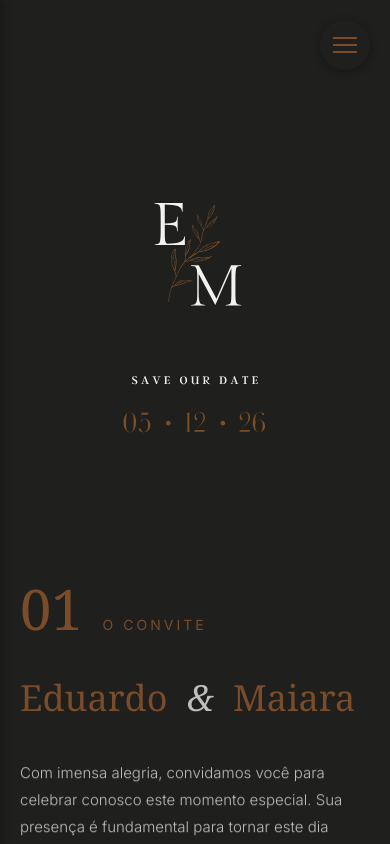
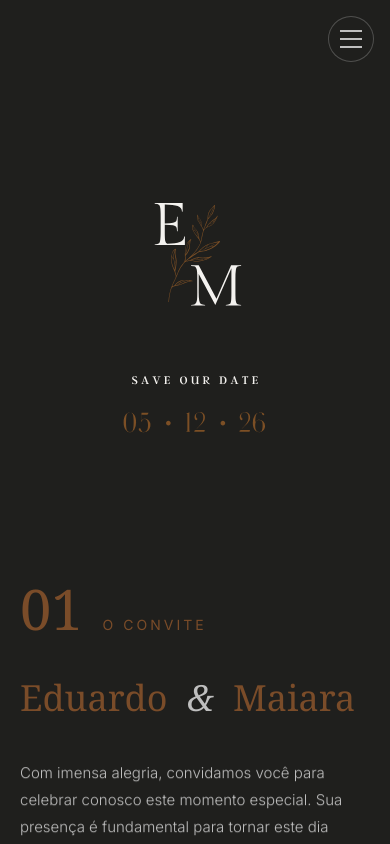
Before and after one commit to eduardo-weise/wedding-page, an Angular app: page / in a window 390 px wide. Shown: the top 844 px of the page. Built offline with nearby package versions, Linux system fonts and the light colour scheme.

Commit message:
refactor: reconstrução do menu

```diff
--- a/src/app/components/side-menu/side-menu.component.html
+++ b/src/app/components/side-menu/side-menu.component.html
@@ -1,46 +1,28 @@
-<div class="side-menu-container">
-  <!-- Menu Toggle Button -->
-  <button
-    class="menu-toggle"
-    [class.open]="isOpen"
-    (click)="toggleMenu()"
-    aria-label="Toggle menu">
-    <span class="hamburger-line"></span>
-    <span class="hamburger-line"></span>
-    <span class="hamburger-line"></span>
-  </button>
+<div class="menu-container">
+	<!-- Desktop: top-centered dots with reveal text on hover -->
+	<nav class="desktop-menu" aria-label="Navegação principal">
+		<ul class="dot-list">
+			<li *ngFor="let item of menuItems" class="dot-item" (click)="scrollToSection(item.id)">
+				<span class="dot" aria-hidden="true"></span>
+				<span class="dot-label">{{ item.label }}</span>
+			</li>
+		</ul>
+	</nav>
 
-  <!-- Overlay -->
-  <div
-    class="menu-overlay"
-    [class.visible]="isOpen"
-    (click)="closeMenu()">
-  </div>
+	<!-- Mobile: hamburger that morphs to X and reveals text list -->
+	<div class="mobile-menu" aria-label="Menu móvel">
+		<button class="burger" [class.open]="isOpen" (click)="toggleMenu()" aria-label="Alternar menu">
+			<span></span>
+			<span></span>
+			<span></span>
+		</button>
 
-  <!-- Side Menu -->
-  <nav class="side-menu" [class.open]="isOpen">
-    <div class="menu-header">
-      <h3>Menu</h3>
-      <button class="close-btn" (click)="closeMenu()" aria-label="Close menu">
-        <svg width="24" height="24" viewBox="0 0 24 24" fill="none">
-          <path d="M18 6L6 18M6 6L18 18" stroke="currentColor" stroke-width="2" stroke-linecap="round"/>
-        </svg>
-      </button>
-    </div>
+		<div class="menu-overlay" [class.visible]="isOpen" (click)="closeMenu()"></div>
 
-    <ul class="menu-list">
-      <li
-        *ngFor="let item of menuItems"
-        class="menu-item"
-        (click)="scrollToSection(item.id)">
-        <span class="menu-icon">{{ item.icon }}</span>
-        <span class="menu-label">{{ item.label }}</span>
-      </li>
-    </ul>
-
-    <div class="menu-footer">
-      <p class="couple-initials">E & M</p>
-      <p class="wedding-date">05.12.26</p>
-    </div>
-  </nav>
+		<div class="mobile-items" [class.open]="isOpen">
+			<ul>
+				<li *ngFor="let item of menuItems" (click)="scrollToSection(item.id)">{{ item.label }}</li>
+			</ul>
+		</div>
+	</div>
 </div>
--- a/src/app/components/side-menu/side-menu.component.scss
+++ b/src/app/components/side-menu/side-menu.component.scss
@@ -1,46 +1,145 @@
-.side-menu-container {
+.menu-container {
 	position: fixed;
-  top: 0;
+	top: 16px;
 	left: 0;
+	right: 0;
 	z-index: 1000;
+	pointer-events: none;
+}
 
-  .menu-toggle {
+.desktop-menu {
+	display: flex;
+	justify-content: center;
+	pointer-events: auto;
+
+	.dot-list {
+		display: flex;
+		align-items: center;
+		gap: 18px;
+		margin: 0;
+		padding: 0;
+		list-style: none;
+	}
+
+	.dot-item {
+		position: relative;
+		cursor: pointer;
+		padding: 12px;
+		transition: transform 0.35s ease-in-out;
+
+		&:hover {
+			transform: translateY(-2px);
+
+			.dot {
+				padding: 0;
+				height: 17px;
+				min-width: 17px;
+				border-radius: 50%;
+				box-shadow: 0 0 0 0 rgba(0, 0, 0, 0);
+				background-color: transparent;
+			}
+
+			.dot-label {
+				opacity: 1;
+				transform: translate(-50%, -50%) scale(1);
+			}
+		}
+
+		.dot {
+			display: inline-flex;
+			align-items: center;
+			justify-content: center;
+			min-width: 17px;
+			height: 17px;
+			border-radius: 50%;
+			background-color: var(--color-text-muted);
+			transition: opacity 0.15s ease-in-out, border-radius 0.15s ease-in-out, box-shadow 0.15s ease-in-out, background 0.15s ease-in-out;
+			box-shadow: 0 0 10px color-mix(in srgb, var(--color-text-muted) 35%, transparent);
+		}
+
+		.dot-label {
+			position: absolute;
+			top: 50%;
+			left: 50%;
+			transform: translate(-50%, -50%) scale(0.92);
+			opacity: 0;
+			color: var(--color-primary);
+			font-size: 16px;
+			letter-spacing: 0.5px;
+			white-space: nowrap;
+			transition: opacity 0.35s ease-in-out, transform 0.35s ease-in-out;
+			pointer-events: none;
+		}
+	}
+
+	/* Smoothly push neighbors away while keeping spacing consistent */
+	.dot-list:has(.dot-item:hover) .dot-item {
+		transition: transform 0.35s ease-in-out;
+	}
+
+	.dot-item:has(~ .dot-item:hover) {
+		transform: translateX(-12px);
+	}
+
+	.dot-item:hover ~ .dot-item {
+		transform: translateX(12px);
+	}
+
+	.dot-item:hover {
+		transform: translateY(-2px);
+	}
+}
+
+.mobile-menu {
+	display: none;
 	position: fixed;
-    top: 20px;
-    right: 20px;
-    width: 50px;
-    height: 50px;
-    background-color: color-mix(in srgb, var(--color-primary));
-    border: none;
+	top: 16px;
+	right: 16px;
+	z-index: 1002;
+	pointer-events: auto;
+
+	.burger {
+		width: 46px;
+		height: 46px;
 		border-radius: 50%;
-    cursor: pointer;
+		border: 1px solid color-mix(in srgb, var(--color-primary) 30%, transparent);
+		background-color: var(--color-bg);
 		display: flex;
 		flex-direction: column;
+		justify-content: center;
 		align-items: center;
-    justify-content: center;
-    gap: 5px;
-    z-index: 1001;
-    transition: all 0.3s ease-in-out;
-    box-shadow: 0 2px 10px rgba(0, 0, 0, 0.3);
+		gap: 6px;
+		cursor: pointer;
+		transition: transform 0.2s ease, box-shadow 0.2s ease;
+		position: relative;
+		z-index: 1003;
 
 		&:hover {
+			transform: scale(1.03);
+			box-shadow: 0 6px 18px rgba(0, 0, 0, 0.12);
+		}
+
+		span {
+			display: block;
+			width: 22px;
+			height: 2px;
 			background-color: var(--color-primary);
-      transform: scale(1.05);
+			transition: transform 0.25s ease, opacity 0.2s ease;
+			transform-origin: 11px center;
 		}
 
 		&.open {
-      background-color: transparent;
-
-      .hamburger-line {
-        background-color: transparent;
-      }
+			span:nth-child(1) {
+				transform: translateY(8px) rotate(45deg);
 			}
 
-    .hamburger-line {
-      width: 24px;
-      height: 2px;
-      background-color: var(--color-secondary);
-      transition: all 0.3s ease-in-out;
+			span:nth-child(2) {
+				opacity: 0;
+			}
+
+			span:nth-child(3) {
+				transform: translateY(-8px) rotate(-45deg);
+			}
 		}
 	}
 
@@ -50,11 +149,13 @@
 		left: 0;
 		width: 100%;
 		height: 100%;
-    background-color: rgba(0, 0, 0, 0.7);
+		background-color: rgba(0, 0, 0, 0.45);
+		backdrop-filter: blur(6px);
+		-webkit-backdrop-filter: blur(6px);
 		opacity: 0;
 		visibility: hidden;
-    transition: all 0.3s ease-in-out;
-    z-index: 999;
+		transition: opacity 0.25s ease, visibility 0.25s ease;
+		z-index: 1000;
 
 		&.visible {
 			opacity: 1;
@@ -62,134 +163,70 @@
 		}
 	}
 
-  .side-menu {
+	.mobile-items {
 		position: fixed;
-    top: 0;
-    left: 0;
-    width: 280px;
-    height: 100%;
-    background-color: var(--color-bg);
-    transform: translateX(-100%);
-    transition: transform 0.3s ease-in-out;
-    z-index: 1000;
+		top: 72px;
+		right: 16px;
+		left: auto;
+		background-color: transparent;
+		border: none;
+		border-radius: 0;
+		box-shadow: none;
+		opacity: 0;
+		transform: translateY(-10px);
+		pointer-events: none;
+		transition: opacity 0.25s ease, transform 0.25s ease;
+		z-index: 1001;
+
+		&.open {
+			opacity: 1;
+			transform: translateY(0);
+			pointer-events: auto;
+		}
+
+		ul {
+			list-style: none;
+			margin: 0;
+			padding: 0;
 			display: flex;
 			flex-direction: column;
-    box-shadow: 2px 0 10px rgba(0, 0, 0, 0.3);
-
-    &.open {
-      transform: translateX(0);
+			align-items: flex-end;
 		}
 
-    .menu-header {
-      display: flex;
-      justify-content: space-between;
-      align-items: center;
-      padding: 30px 20px;
-      border-bottom: 1px solid color-mix(in srgb, var(--color-primary) 20%, transparent);
+		li {
+			padding: 12px 0;
+			font-size: 16px;
+			color: var(--color-primary);
+			border-radius: 0;
+			transition: transform 0.25s ease, opacity 0.25s ease, text-shadow 0.25s ease, color 0.25s ease;
+			cursor: pointer;
+			transform-origin: right center;
 
-      h3 {
-        font-size: 24px;
-        font-weight: 300;
-        color: var(--color-secondary);
-        margin: 0;
-        font-family: 'Georgia', serif;
+			&:hover {
+				transform: scale(1.06) translateY(-2px);
+				opacity: 1;
+				color: color-mix(in srgb, var(--color-primary) 30%, #fff 70%);
+				text-shadow: 0 4px 18px color-mix(in srgb, var(--color-primary) 45%, transparent);
 			}
 
-      .close-btn {
-        background: none;
-        border: none;
-        color: var(--color-primary);
-        cursor: pointer;
-        padding: 5px;
-        display: flex;
-        align-items: center;
-        justify-content: center;
-        transition: all 0.3s ease-in-out;
-
-        &:hover {
-          color: var(--color-secondary);
-          transform: rotate(90deg);
-        }
-      }
-    }
-
-    .menu-list {
-      flex: 1;
-      list-style: none;
-      padding: 20px 0;
-      margin: 0;
-      overflow-y: auto;
-
-      .menu-item {
-        display: flex;
-        align-items: center;
-        gap: 15px;
-        padding: 18px 20px;
-        cursor: pointer;
-        transition: all 0.3s ease-in-out;
-        border-left: 3px solid transparent;
-
-        &:hover {
-          background-color: color-mix(in srgb, var(--color-primary) 10%, transparent);
-          border-left-color: var(--color-primary);
-
-          .menu-label {
-            color: var(--color-primary);
-            transform: translateX(5px);
-          }
-        }
-
-        .menu-icon {
-          font-size: 20px;
-          width: 30px;
-          text-align: center;
-        }
-
-        .menu-label {
-          font-size: 16px;
-          color: var(--color-primary);
-          font-weight: 300;
-          transition: all 0.3s ease-in-out;
-        }
-      }
-    }
-
-    .menu-footer {
-      padding: 20px;
-      border-top: 1px solid color-mix(in srgb, var(--color-primary) 20%, transparent);
-      text-align: center;
-
-      .couple-initials {
-        font-size: 20px;
-        font-weight: 300;
-        color: var(--color-primary);
-        margin: 0 0 8px 0;
-        font-family: 'Georgia', serif;
-      }
-
-      .wedding-date {
-        font-size: 14px;
-        color: color-mix(in srgb, var(--color-text-muted) 60%, transparent);
-        margin: 0;
-        letter-spacing: 2px;
+			&:active {
+				background: transparent;
 			}
 		}
 	}
 }
 
+
 @media (max-width: 768px) {
-  .side-menu-container {
-    .side-menu {
-      width: 260px;
+	.desktop-menu {
+		display: none;
+	}
+
+	.mobile-menu {
+		display: block;
+	}
+
+	.menu-container {
+		pointer-events: none;
 	}
 }
-}
-
-@media (max-width: 480px) {
-  .side-menu-container {
-    .side-menu {
-      width: 85%;
-      max-width: 300px;
-    }
-  }
-}
--- a/src/app/components/side-menu/side-menu.component.ts
+++ b/src/app/components/side-menu/side-menu.component.ts
@@ -15,7 +15,8 @@ export class SideMenuComponent {
 		{ id: 'save-the-date', label: 'Save the Date', icon: '🏠' },
 		{ id: 'convite', label: 'Convite', icon: '💌' },
 		{ id: 'flash-tattoo', label: 'Flash Tattoo', icon: '✨' },
-    { id: 'local', label: 'Local', icon: '📍' }
+		{ id: 'local', label: 'Local', icon: '📍' },
+		{ id: 'hospedagem', label: 'Hospedagem', icon: '🏨' }
 	];
 
 	toggleMenu(): void {
```
Lines whose indentation alone changed are shown as unchanged.
